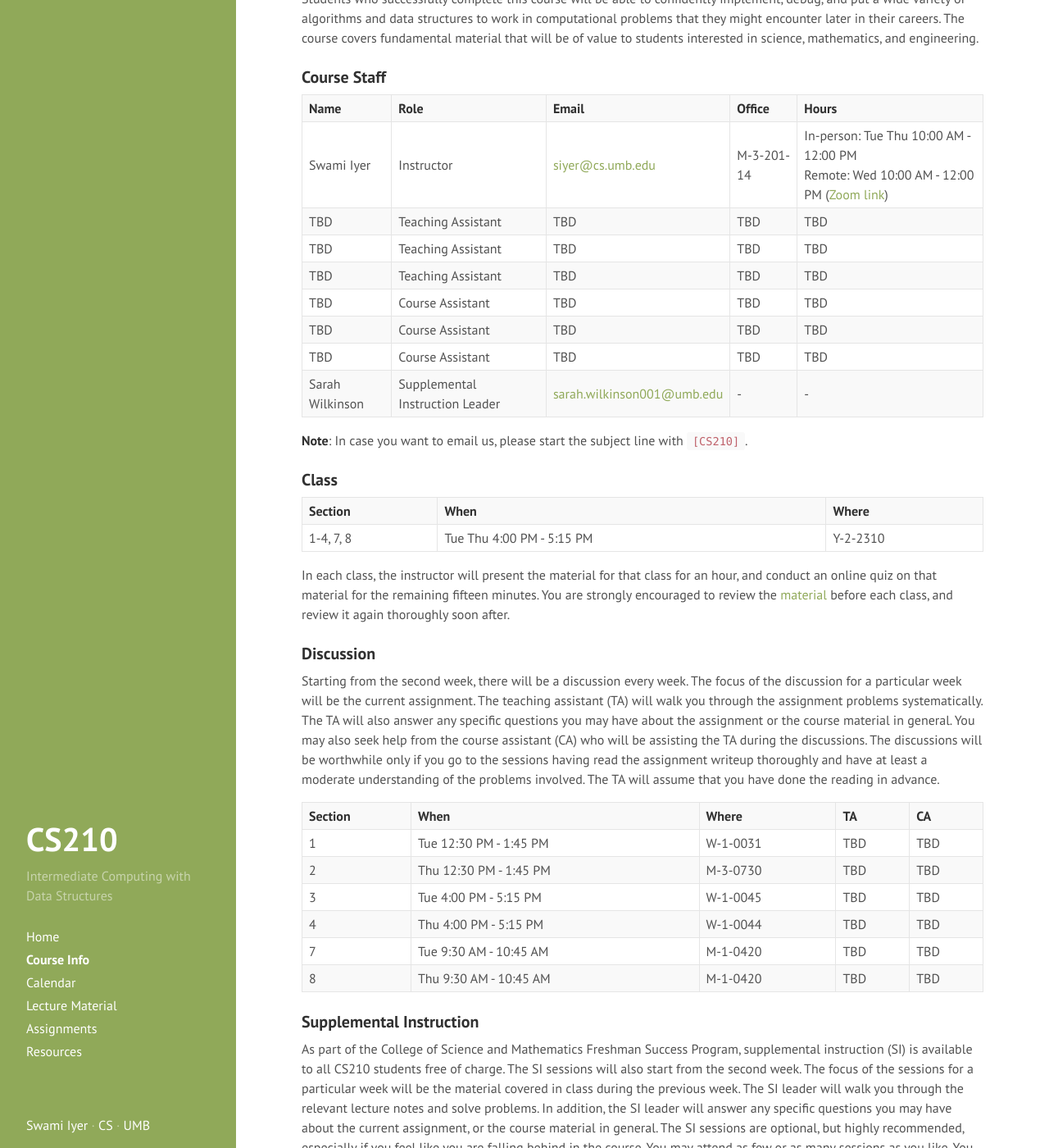
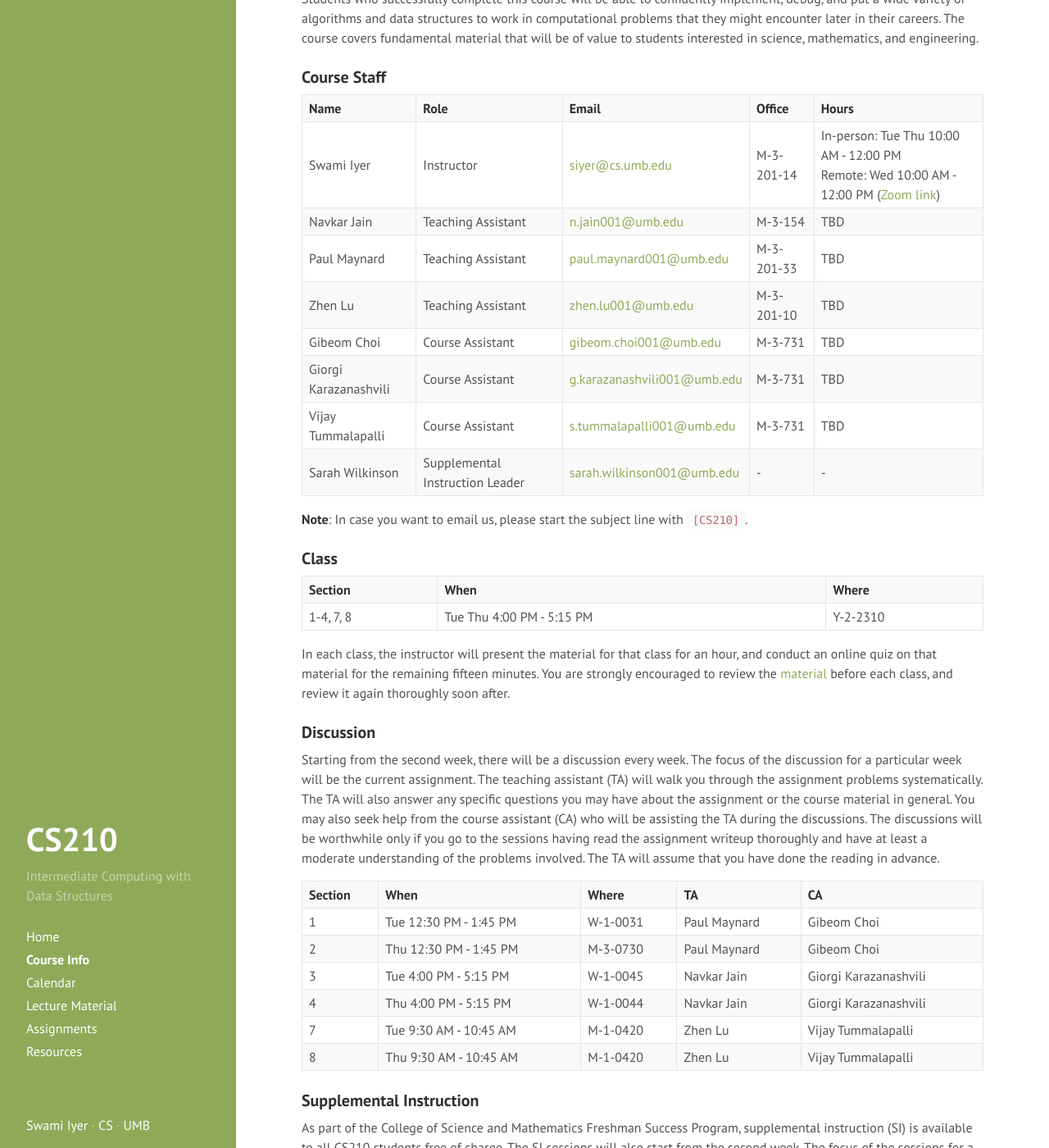
Before and after one commit to swamiiyer/swamiiyer.github.io, a Jekyll site: the page built from _pages/cs210/course_info.md, in a window 1280 px wide and 1400 px high, scrolled down 367 px. Shown: the whole window at 82% size. Built offline with Jekyll 4.4.1, drawn with Linux system fonts in a browser that asks for light colours.

Commit message:
Added TA/CA info

```diff
--- a/_pages/cs210/course_info.md
+++ b/_pages/cs210/course_info.md
@@ -17,13 +17,13 @@ Students who successfully complete this course will be able to confidently imple
 
 | **Name** | **Role** | **Email** | **Office** | **Hours** |
 | Swami Iyer | Instructor | [siyer@cs.umb.edu](mailto://siyer@cs.umb.edu) | M-3-201-14 | In-person: Tue Thu 10:00 AM - 12:00 PM<br/> Remote: Wed 10:00 AM - 12:00 PM ([Zoom link](https://umassboston.zoom.us/j/8790346943?pwd=N1VCR0RnbnJhNVpBZEprbmdFcVF0Zz09)) |
-| TBD | Teaching Assistant | TBD | TBD | TBD |
-| TBD | Teaching Assistant | TBD | TBD | TBD |
-| TBD | Teaching Assistant | TBD | TBD | TBD |
-| TBD | Course Assistant | TBD | TBD | TBD |
-| TBD | Course Assistant | TBD | TBD | TBD |
-| TBD | Course Assistant | TBD | TBD | TBD |
-Sarah Wilkinson | Supplemental Instruction Leader | [sarah.wilkinson001@umb.edu](mailto://sarah.wilkinson001@umb.edu) | - | - |
+| Navkar Jain | Teaching Assistant | [n.jain001@umb.edu](mailto://n.jain001@umb.edu) | M-3-154 | TBD |
+| Paul Maynard | Teaching Assistant | [paul.maynard001@umb.edu](mailto://paul.maynard001@umb.edu) | M-3-201-33 | TBD |
+| Zhen Lu | Teaching Assistant | [zhen.lu001@umb.edu](mailto://zhen.lu001@umb.edu) | M-3-201-10 | TBD |
+| Gibeom Choi | Course Assistant | [gibeom.choi001@umb.edu](mailto://gibeom.choi001@umb.edu) | M-3-731 | TBD |
+| Giorgi Karazanashvili | Course Assistant | [g.karazanashvili001@umb.edu](mailto://g.karazanashvili001@umb.edu) | M-3-731 | TBD |
+| Vijay Tummalapalli | Course Assistant | [s.tummalapalli001@umb.edu](mailto://s.tummalapalli001@umb.edu) | M-3-731 | TBD |
+| Sarah Wilkinson | Supplemental Instruction Leader | [sarah.wilkinson001@umb.edu](mailto://sarah.wilkinson001@umb.edu) | - | - |
 
 **Note**: In case you want to email us, please start the subject line with `[CS210]`.
 
@@ -39,12 +39,12 @@ In each class, the instructor will present the material for that class for an ho
 Starting from the second week, there will be a discussion every week. The focus of the discussion for a particular week will be the current assignment. The teaching assistant (TA) will walk you through the assignment problems systematically. The TA will also answer any specific questions you may have about the assignment or the course material in general. You may also seek help from the course assistant (CA) who will be assisting the TA during the discussions. The discussions will be worthwhile only if you go to the sessions having read the assignment writeup thoroughly and have at least a moderate understanding of the problems involved. The TA will assume that you have done the reading in advance.
 
 | **Section** | **When** | **Where** | **TA** | **CA** |
-| 1 | Tue 12:30 PM - 1:45 PM | W-1-0031 | TBD | TBD |
-| 2 | Thu 12:30 PM - 1:45 PM | M-3-0730 | TBD | TBD |
-| 3 | Tue 4:00 PM - 5:15 PM | W-1-0045 | TBD | TBD |
-| 4 | Thu 4:00 PM - 5:15 PM | W-1-0044 | TBD | TBD |
-| 7 | Tue 9:30 AM - 10:45 AM | M-1-0420 | TBD | TBD |
-| 8 | Thu 9:30 AM - 10:45 AM | M-1-0420 | TBD | TBD |
+| 1 | Tue 12:30 PM - 1:45 PM | W-1-0031 | Paul Maynard | Gibeom Choi |
+| 2 | Thu 12:30 PM - 1:45 PM | M-3-0730 | Paul Maynard | Gibeom Choi |
+| 3 | Tue 4:00 PM - 5:15 PM | W-1-0045 | Navkar Jain | Giorgi Karazanashvili |
+| 4 | Thu 4:00 PM - 5:15 PM | W-1-0044 | Navkar Jain | Giorgi Karazanashvili |
+| 7 | Tue 9:30 AM - 10:45 AM | M-1-0420 | Zhen Lu | Vijay Tummalapalli |
+| 8 | Thu 9:30 AM - 10:45 AM | M-1-0420 | Zhen Lu | Vijay Tummalapalli |
 
 ### Supplemental Instruction
 
```
